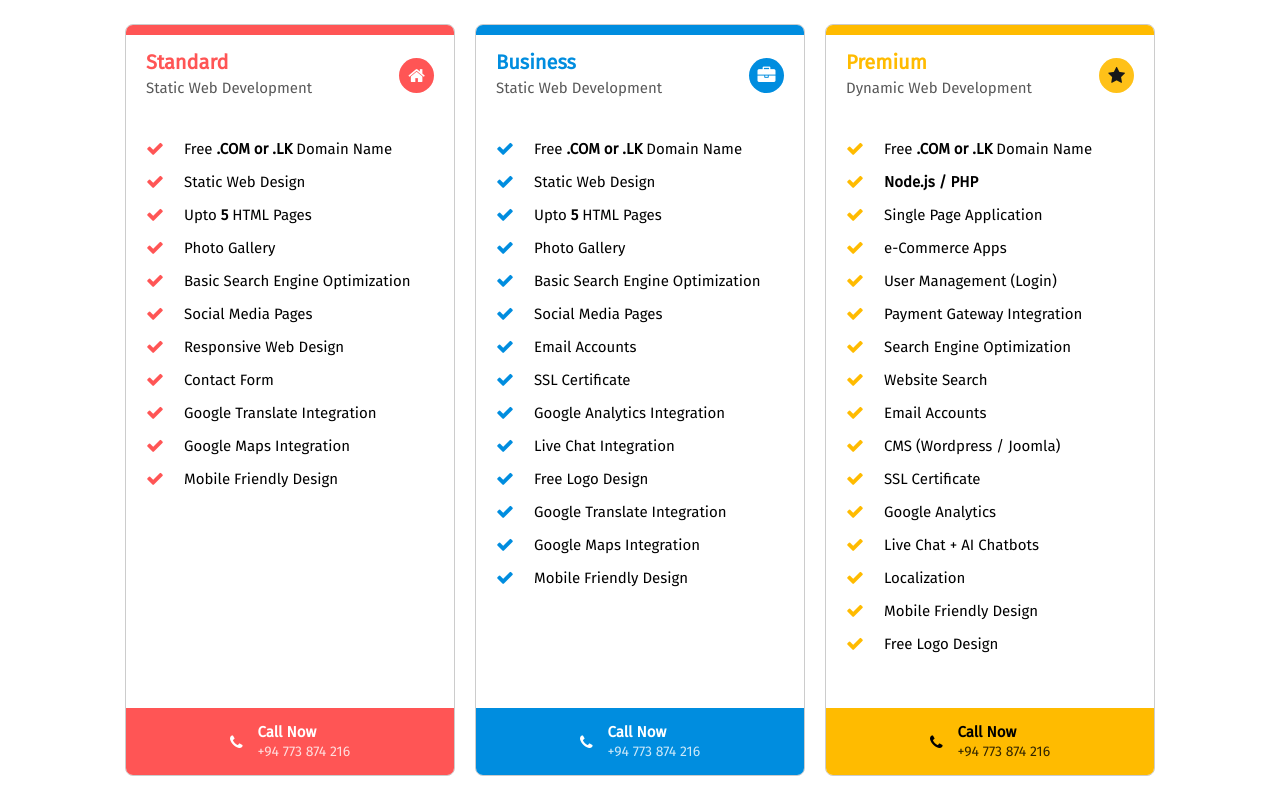
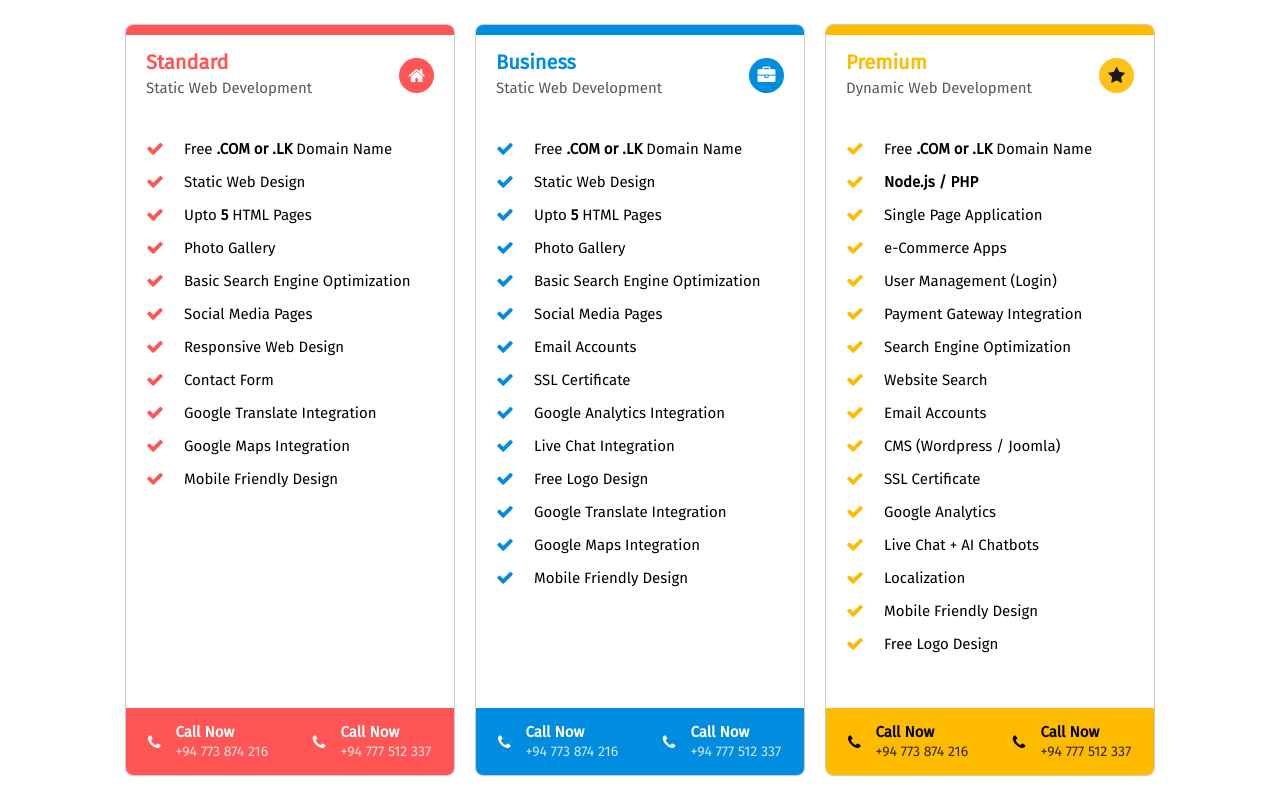
Before and after one commit to Chamuth/web-dev-packages, a plain HTML site: page index.html in a window 1280 px wide. Drawn offline with Linux system fonts and the light colour scheme.

Commit message:
added both numbers

```diff
--- a/index.html
+++ b/index.html
@@ -186,8 +186,6 @@
             font-size:16px;
             display:flex;
             justify-content:center;
-            padding-top:15px;
-            padding-bottom:15px;
             align-items: center;
             transition:all 250ms;
         }
@@ -207,6 +205,23 @@
             color:black;
         }
 
+        .call-to-action .actions
+        {
+            display:flex;
+            flex-direction:row;
+            width:100%;
+        }
+
+        .call-to-action .actions .action-item
+        {
+            flex:1;
+            display:flex;
+            align-items: center;
+            justify-content:center;
+            padding-top:15px;
+            padding-bottom:15px;
+        }
+
         .call-to-action .fa
         {
             margin-right:15px;
@@ -220,8 +235,8 @@
 
         .call-to-action:hover
         {
-            padding-top:20px;
-            padding-bottom:20px;
+            padding-top:5px;
+            padding-bottom:5px;
             opacity:0.9;
         }
 
@@ -236,6 +251,25 @@
         {
             font-size:14px;
             opacity:0.8;
+            text-decoration:none !important;
+            color:white;
+        }
+
+        .package.first .actions a, .package.second .actions a
+        {
+            text-decoration:none;
+            color:white;
+        }
+
+        .package.third .actions a
+        {
+            color:black;
+            text-decoration:none;
+        }
+
+        .package.third .actions .number
+        {
+            color:black;
         }
     </style>
 </head>
@@ -302,15 +336,28 @@
                     </div>
                 </div>
 
+                <div class="call-to-action">
+                    <div class="actions">
+                        <div class="action-item">
+                            <i class="fa fa-phone"></i>
                             <a href="tel:+94773874216">
-                    <div class="call-to-action">
-                        <i class="fa fa-phone"></i>
                                 <div class="action-text">
                                     <span class="action">Call Now</span>
                                     <span class="number">+94 773 874 216</span>
                                 </div>
+                            </a>
+                        </div>
+                        <div class="action-item">
+                            <i class="fa fa-phone"></i>
+                            <a href="tel:+94773874216">
+                                <div class="action-text">
+                                    <span class="action">Call Now</span>
+                                    <span class="number">+94 777 512 337</span>
                                 </div>
                             </a>
+                        </div>
+                    </div>
+                </div>
             </div>
 
             <div class="package second">
@@ -384,15 +431,28 @@
                     </div>
                 </div>
 
+                <div class="call-to-action">
+                    <div class="actions">
+                        <div class="action-item">
+                            <i class="fa fa-phone"></i>
                             <a href="tel:+94773874216">
-                    <div class="call-to-action">
-                        <i class="fa fa-phone"></i>
                                 <div class="action-text">
                                     <span class="action">Call Now</span>
                                     <span class="number">+94 773 874 216</span>
                                 </div>
+                            </a>
+                        </div>
+                        <div class="action-item">
+                            <i class="fa fa-phone"></i>
+                            <a href="tel:+94773874216">
+                                <div class="action-text">
+                                    <span class="action">Call Now</span>
+                                    <span class="number">+94 777 512 337</span>
                                 </div>
                             </a>
+                        </div>
+                    </div>
+                </div>
             </div>
 
             <div class="package third">
@@ -474,15 +534,30 @@
                     </div>
                 </div>
 
+
+                <div class="call-to-action">
+                    <div class="actions">
+                        <div class="action-item">
+                            <i class="fa fa-phone"></i>
                             <a href="tel:+94773874216">
-                    <div class="call-to-action">
-                        <i class="fa fa-phone"></i>
                                 <div class="action-text">
                                     <span class="action">Call Now</span>
                                     <span class="number">+94 773 874 216</span>
                                 </div>
+                            </a>
+                        </div>
+                        <div class="action-item">
+                            <i class="fa fa-phone"></i>
+                            <a href="tel:+94773874216">
+                                <div class="action-text">
+                                    <span class="action">Call Now</span>
+                                    <span class="number">+94 777 512 337</span>
                                 </div>
                             </a>
+                        </div>
+                    </div>
+                </div>
+
             </div>
 
         </div>
```
Also changed, not shown: 1 other file. Lines whose indentation alone changed are shown as unchanged.
